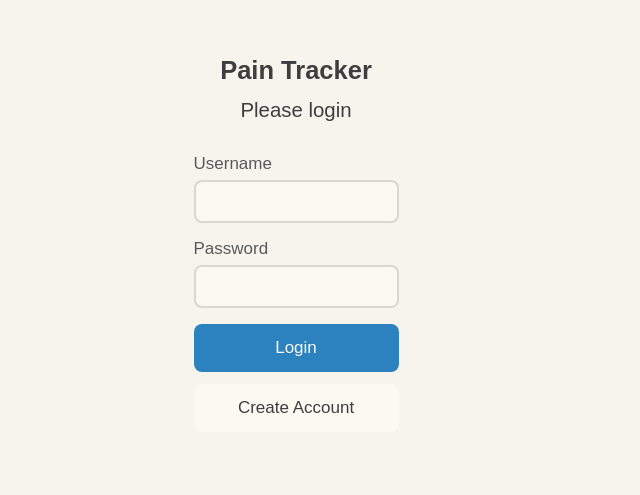
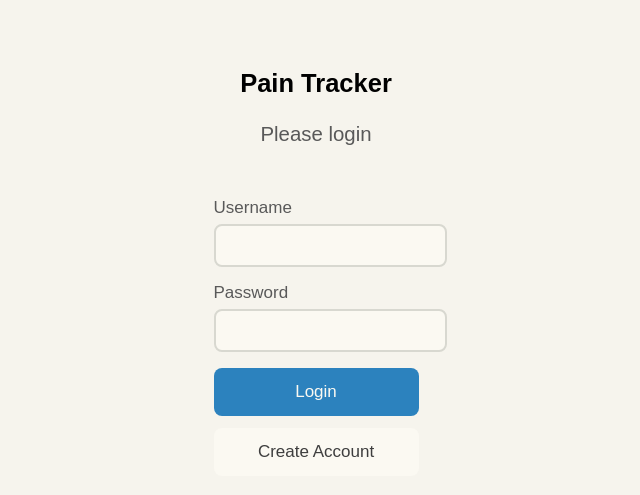
Before and after one commit to Agnesjakobsen/Applied_react_painapp, a React app: page /login in a window 1280 px wide. Shown: the part 177-672 px from the top of the page, without its empty margins (344-984 px from the left). Built offline with nearby package versions, Linux system fonts and the light colour scheme.

Commit message:
css clean up

```diff
--- a/src/styles.css
+++ b/src/styles.css
@@ -1,5 +1,8 @@
 
-/* Base styles */
+/* ========================= */
+/* Base and Global Variables */
+/* ========================= */
+
 html {
   font-size: 17px; /*13pt*/
 }
@@ -9,35 +12,40 @@ body {
 
 :root {
 
-  --primary-color: #2C82BE; /* Original: #007bff */
-  --light-primary-color: #D7E3EC; /* Original: #ddeeff */
+  --primary-color: #2C82BE;
+  --light-primary-color: #D7E3EC;
   --secondary-color: #F2D492;
   --primary-button-color: var(--primary-color);
-  --secondary-button-color: #FBF9F2; /* Original: #f1f1f1 */
-  --primary-button-text-color: #FBF9F2; /* Original: #ffffff */
-  --secondary-button-text-color: #3E3E3E; /* Original: #333333 */
-  --primary-container-color: #FBF9F2; /* Original: #ffffff */
+  --secondary-button-color: #FBF9F2;
+  --primary-button-text-color: #FBF9F2;
+  --secondary-button-text-color: #3E3E3E;
+  --primary-container-color: #FBF9F2;
   --background-color: #F6F4ED;
-  --primary-text-color: #3E3E3E; /* Original: #343a40 */
+  --primary-text-color: #3E3E3E;
   --secondary-text-color: #595959;
-  --border-color: #D8D8D0; /* Original: #dee2e6 */
+  --border-color: #D8D8D0;
   --border-color-active: var(--primary-color);
-  --form-color: #FBF9F2; /* Original: #ffffff */
-  --divider-color: var(--border-color); /* Original: #e9ecef */
+  --form-color: #FBF9F2;
+  --divider-color: var(--border-color);
   --border-thickness: 2px;
   --border-radius: 8px;
-  --metric-color-neutral: var(--secondary-text-color); /* Original: #666 */
+  --metric-color-neutral: var(--secondary-text-color);
   --metric-color-positive: #5E7E1F;
   --metric-color-negative: #B33A3A;
   --box-shadow-color: rgba(0, 0, 0, 0.1);
   --box-shadow: 0 2px 5px var(--box-shadow-color);
 }
 
-* {
+/* ---- Resets ---- */
+{
   box-sizing: border-box;
   margin: 0;
   padding: 0;
 }
+
+/* ============== */
+/* Generel Layout */
+/* ============== */
 
 html, body {
   overflow-x: hidden; /* Prevent horizontal scroll */
@@ -61,8 +69,6 @@ body {
   overflow-x: hidden;
 }
 
-  /* Main content */
-
 .main-content {
   padding-top: 20px;
   padding-bottom: 120px;
@@ -70,7 +76,77 @@ body {
   overflow-x: hidden;
 }
 
-  /* Login page styles */
+/* =========== */
+/* UI Elements */
+/* =========== */
+
+/* Warning Styles */
+.warning {
+  background-color: #fff3cd;
+  color: #856404;
+  padding: 15px;
+  border-radius: var(--border-radius);
+  margin: 20px 0;
+}
+
+/* Range Selector Styles */
+.range-selector {
+  margin: 20px 0;
+}
+
+.range-options {
+  display: flex;
+  margin: 10px 0;
+  width: 100%;
+  justify-content: center;
+  gap: 5px;
+  flex-wrap: wrap;
+}
+
+.range-options button {
+  padding: 8px 16px;
+  border-radius: var(--border-radius);
+  border: var(--border-thickness) solid var(--border-color);
+  background-color: var(--primary-container-color);
+  cursor: pointer;
+  transition: all 0.2s;
+}
+
+.range-options button.selected {
+  background-color: var(--primary-button-color);
+  color: var(--primary-button-text-color);
+  border-color: var(--primary-button-color);
+}
+
+/* ---- Headings ---- */
+.main-content h1,
+.main-content h2,
+.main-content h3 {
+  padding: 2px;
+  text-align: center;
+  color: var(--primary-text-color);
+}
+
+
+@media (max-width: 768px) {
+.main-content h1,
+.main-content h2,
+.main-content h3 {
+  padding: 2px;
+}
+}
+
+/* ---- Dividers ---- */
+hr {
+  border: none;
+  border-top: var(--border-thickness) solid var(--divider-color);
+  margin: 30px 0;
+}
+
+/* ========== */
+/* Login Page */
+/* ========== */
+
 .login-container {
   display: flex;
   flex-direction: column;
@@ -82,6 +158,7 @@ body {
   background-color: var(--background-color);
 }
 
+/* ---- Login Header ---- */
 .login-header {
   margin-bottom: 30px;
   text-align: center;
@@ -101,6 +178,7 @@ body {
   color: var(--secondary-text-color);
 }
 
+/* ---- Login Form ---- */
 .form-group {
   width: 100%;
   max-width: 320px;
@@ -123,6 +201,7 @@ body {
   background-color: var(--form-color);
 }
 
+/* ---- Login Buttons ---- */
 .button-group {
   display: flex;
   flex-direction: column;
@@ -152,14 +231,17 @@ body {
 }
 
 .error-message {
-    color: #d9534f;
+  color: var(--metric-color-negative);
   font-size: 1rem;
   margin: 10px 0;
   text-align: center;
   max-width: 320px;
 }
 
-  /* Home page and Calendar styles and Profile */
+/* ===================== */
+/* Home Page and Calendar */
+/* ===================== */
+
 .home-container {
   display: flex;
   flex-direction: column;
@@ -170,7 +252,7 @@ body {
   max-width: 100%;
   overflow-x: hidden;
 }
-    /* ---- Header and profile ---- */
+
 .header {
   display: flex;
   justify-content: flex-end;
@@ -180,30 +262,6 @@ body {
   box-sizing: border-box;
   position: relative;
 }
-
-    .header-profile-button {
-      position: absolute;
-      top: 10px;
-      right: 20px;
-      background: none;
-      border: none;
-      cursor: pointer;
-      padding: 8px;
-      display: flex;
-      align-items: center;
-      justify-content: center;
-      color: var(--primary-text-color);
-      min-width: 40px;
-      min-height: 40px;
-    }
-
-    .header-profile-button svg {
-      color: var(--primary-text-color);
-      transition: color 0.2s ease;
-      width: 28px;
-      height: 28px;
-    }
-
 
 /* ---- Greeting ---- */
 .greeting {
@@ -265,7 +323,7 @@ body {
   box-shadow: var(--box-shadow);
 }
 
- /* ---- Home box ---- */
+/* ---- Home Box ---- */
 .summary-container {
   margin-top: 20px;
   padding: 20px;
@@ -294,7 +352,111 @@ body {
   line-height: 1.5;
 }
 
-  /* Navbar styling */
+/* ============ */
+/* Profile Page */
+/* ============ */
+
+.header-profile-button {
+  position: absolute;
+  top: 10px;
+  right: 20px;
+  background: none;
+  border: none;
+  cursor: pointer;
+  padding: 8px;
+  display: flex;
+  align-items: center;
+  justify-content: center;
+  color: var(--primary-text-color);
+  min-width: 40px;
+  min-height: 40px;
+}
+
+.header-profile-button svg {
+  color: var(--primary-text-color);
+  transition: color 0.2s ease;
+  width: 28px;
+  height: 28px;
+}
+
+.profile-container {
+  display: flex;
+  flex-direction: column;
+  align-items: center;
+  padding: 20px;
+  background-color: var(--background-color);
+  min-height: 100vh;
+  width: 100%;
+  box-sizing: border-box;
+}
+
+.profile-heading {
+  font-size: 2rem;
+  font-weight: bold;
+  color: var(--primary-text-color);
+  margin-bottom: 30px;
+  text-align: center;
+  width: 100%;
+}
+
+.profile-options {
+  display: flex;
+  flex-direction: column;
+  gap: 20px;
+  width: 90%;
+  max-width: 400px;
+}
+
+/* ---- Profile Button Styles ---- */
+.profile-button {
+  display: flex;
+  justify-content: space-between;
+  align-items: center;
+  padding: 16px;
+  background-color: var(--primary-container-color);
+  border: none;
+  border-radius: var(--border-radius);
+  box-shadow: var(--box-shadow);
+  text-align: left;
+  font-size: 1rem;
+  font-weight: 500;
+  color: var(--primary-text-color);
+  cursor: pointer;
+  transition: all 0.2s ease;
+  width: 100%;
+  min-width: 300px; /* Ensure a minimum width */
+  position: relative; /* Ensure proper stacking */
+  margin: 0; /* Reset any margin */
+}
+
+.profile-button-content {
+  display: flex;
+  align-items: center;
+  flex: 1;
+}
+
+/* ---- Icon Styles ---- */
+.profile-button-icon {
+  width: 20px;
+  height: 20px;
+  margin-right: 12px;
+  stroke-width: 2;
+}
+
+.profile-button-arrow {
+  font-size: 1.2rem;
+  color: var(--primary-text-color);
+}
+
+.profile-button:active {
+  transform: scale(0.98);
+  box-shadow: var(--box-shadow);
+}
+
+/* ============== */
+/* Navigation Bar */
+/* ============== */
+
 .nav-container {
   position: fixed;
   bottom: 0;
@@ -330,140 +492,11 @@ body {
   border-radius: var(--border-radius);
 }
 
-  /* Warning styles */
-  .warning {
-    background-color: #fff3cd;
-    color: #856404;
-    padding: 15px;
-    border-radius: var(--border-radius);
-    margin: 20px 0;
-  }
+/* ================= */
+/* Responsive Design */
+/* ================= */
 
-  /* Range selector styles */
-        .range-selector {
-          margin: 20px 0;
-        }
-
-        .range-options {
-          display: flex;
-          margin: 10px 0;
-          width: 100%;
-          justify-content: center;
-          gap: 5px;
-          flex-wrap: wrap;
-        }
-
-        .range-options button {
-          padding: 8px 16px;
-          border-radius: var(--border-radius);
-          border: var(--border-thickness) solid var(--border-color);
-          background-color: var(--primary-container-color);
-          cursor: pointer;
-          transition: all 0.2s;
-        }
-
-        .range-options button.selected {
-          background-color: var(--primary-button-color);
-          color: var(--primary-button-text-color);
-          border-color: var(--primary-button-color);
-        }
-
-        .main-content h1,
-        .main-content h2,
-        .main-content h3 {
-          padding: 2px;
-          text-align: center;
-          color: var(--primary-text-color);
-        }
-
-
-         @media (max-width: 768px) {
-          .main-content h1,
-          .main-content h2,
-          .main-content h3 {
-            padding: 2px;
-          }
-        }
-
-        hr {
-          border: none;
-          border-top: var(--border-thickness) solid var(--divider-color);
-          margin: 30px 0;
-        }
-
-        .metrics-container {
-          display: flex;
-          flex-wrap: wrap;
-          gap: 12px;
-          justify-content: space-between;
-          padding: 0 12px;
-        }
-
-        .metric-card {
-          flex: 1 1 calc(50% - 12px); /* two per row with 20px gap */
-          box-sizing: border-box;
-          padding: 20px;
-          margin: 0;
-          background-color: var(--primary-container-color);
-          border: var(--border-thickness) solid var(--border-color);
-          border-radius: var(--border-radius);
-          box-shadow: var(--box-shadow-color);
-          text-align: center;
-          color: var(--primary-text-color);
-        }
-
-        .metric-card h3 {
-          font-size: 1.2rem !important;
-          text-align: center !important;
-          margin-bottom: 12px;
-          color: var(--primary-text-color);
-        }
-
-        .metric-value {
-          font-size: 1rem !important;
-          margin: 10px 0;
-          color: var(--primary-text-color);
-        }
-
-        .metric-delta {
-          color: var(--metric-color-neutral);
-        }
-
-        .metric-delta.positive {
-          color: var(--metric-color-positive);
-        }
-
-        .metric-delta.negative {
-          color: var(--metric-color-negative);
-        }
-
-        .no-data {
-          text-align: center;
-          padding: 40px;
-          background-color: var(--primary-container-color); /* XXX What is this color doing? */
-          border-radius: var(--border-radius);
-          color: var(--secondary-text-color);
-        }
-
-        section {
-          margin-bottom: 40px;
-        }
-
-        .treatment-explanation {
-          margin: 20px;
-          padding: 20px;
-          background-color: var(--primary-container-color);
-          border-radius: var(--border-radius);
-          box-shadow: var(--box-shadow);
-          color: var(--primary-text-color);
-        }
-
-        summary {
-          cursor: pointer;
-          font-weight: bold;
-        }
-
-  /* Media queries for responsiveness */
+/* ---- Small Screens ---- */
 @media (max-width: 360px) {
 .calendar-day {
   width: 65px;
@@ -504,85 +537,10 @@ body {
 }
 }
 
-  /* Profile styles */
-  .profile-container {
-    display: flex;
-    flex-direction: column;
-    align-items: center;
-    padding: 20px;
-    background-color: var(--background-color);
-    min-height: 100vh;
-    width: 100%;
-    box-sizing: border-box;
-  }
+/* ================= */
+/* Create Entry Page */
+/* ================= */
 
-  .profile-heading {
-    font-size: 2rem;
-    font-weight: bold;
-    color: var(--primary-text-color);
-    margin-bottom: 30px;
-    text-align: center;
-    width: 100%;
-  }
-
-  /* Fix the profile options container */
-  .profile-options {
-    display: flex;
-    flex-direction: column;
-    gap: 20px;
-    width: 90%;
-    max-width: 400px;
-  }
-
-  /* Fix the profile button styles */
-  .profile-button {
-    display: flex;
-    justify-content: space-between;
-    align-items: center;
-    padding: 16px;
-    background-color: var(--primary-container-color);
-    border: none;
-    border-radius: var(--border-radius);
-    box-shadow: var(--box-shadow);
-    text-align: left;
-    font-size: 1rem;
-    font-weight: 500;
-    color: var(--primary-text-color);
-    cursor: pointer;
-    transition: all 0.2s ease;
-    width: 100%;
-    min-width: 300px; /* Ensure a minimum width */
-    position: relative; /* Ensure proper stacking */
-    margin: 0; /* Reset any margin */
-  }
-
-  /* Button content wrapper for icon and text */
-  .profile-button-content {
-    display: flex;
-    align-items: center;
-    flex: 1;
-  }
-
-  /* Icon styles */
-  .profile-button-icon {
-    width: 20px;
-    height: 20px;
-    margin-right: 12px;
-    stroke-width: 2;
-  }
-
-  /* Arrow indicator */
-  .profile-button-arrow {
-    font-size: 1.2rem;
-    color: var(--primary-text-color);
-  }
-
-  .profile-button:active {
-    transform: scale(0.98);
-    box-shadow: var(--box-shadow);
-  }
-
-  /* Create entry styles */
 /* ---- Layout ---- */
 .entry-container {
   display: flex;
@@ -600,15 +558,6 @@ body {
   margin-bottom: 0.5rem;
   color: var(--primary-text-color);
 }
-
-/*
-  .entry-date {
-    text-align: center;
-    color: gray;
-    margin-bottom: 1rem;
-    font-size: 0.9rem;
-  }
- */
 
 /* ---- Sections ---- */
 .question-section {
@@ -636,7 +585,6 @@ body {
   color: var(--secondary-text-color);
 }
 
-  /* NÅET HERTIL */
 /* ---- Button Groups ---- */
 .button-group-centered {
   display: flex;
@@ -859,11 +807,15 @@ body {
   cursor: pointer;
 }
 
-/*Reports section*/
+/* =============== */
+/* Reports Section */
+/* =============== */
+
 .reports-section {
   padding-bottom: 80px;
 }
 
+/* ---- Warning Elements ---- */
 .reports-section .warning {
   background-color: #fff3cd;
   color: #856404;
@@ -872,6 +824,7 @@ body {
   margin: 20px 0;
 }
 
+/* ---- Range Options ---- */
 .reports-section .range-options {
   display: flex;
   gap: 3px;
@@ -901,6 +854,7 @@ body {
   border-color: var(--secondary-color);
 }
 
+/* ---- Reports Headers ---- */
 .reports-section .main-content h1,
 .reports-section .main-content h2,
 .reports-section .main-content h3 {
@@ -916,6 +870,7 @@ body {
   }
 }
 
+/* ---- Metrics Display ---- */
 .reports-section .metrics-container {
   display: flex;
   flex-wrap: wrap;
@@ -952,6 +907,7 @@ body {
   color: #666;
 }
 
+/* ---- Treatment Explanation ---- */
 .reports-section .treatment-explanation {
   margin-top: 20px;
   padding: 15px;
@@ -964,3 +920,79 @@ body {
   font-weight: bold;
   margin-bottom: 10px;
 }
+
+/* ======================== */
+/* Metrics and Data Display */
+/* ======================== */
+
+.metrics-container {
+  display: flex;
+  flex-wrap: wrap;
+  gap: 12px;
+  justify-content: space-between;
+  padding: 0 12px;
+}
+
+.metric-card {
+  flex: 1 1 calc(50% - 12px); /* two per row with 20px gap */
+  box-sizing: border-box;
+  padding: 20px;
+  margin: 0;
+  background-color: var(--primary-container-color);
+  border: var(--border-thickness) solid var(--border-color);
+  border-radius: var(--border-radius);
+  box-shadow: var(--box-shadow-color);
+  text-align: center;
+  color: var(--primary-text-color);
+}
+
+.metric-card h3 {
+  font-size: 1.2rem !important;
+  text-align: center !important;
+  margin-bottom: 12px;
+  color: var(--primary-text-color);
+}
+
+.metric-value {
+  font-size: 1rem !important;
+  margin: 10px 0;
+  color: var(--primary-text-color);
+}
+
+.metric-delta {
+  color: var(--metric-color-neutral);
+}
+
+.metric-delta.positive {
+  color: var(--metric-color-positive);
+}
+
+.metric-delta.negative {
+  color: var(--metric-color-negative);
+}
+
+.no-data {
+  text-align: center;
+  padding: 40px;
+  background-color: var(--primary-container-color); /* XXX What is this color doing? */
+  border-radius: var(--border-radius);
+  color: var(--secondary-text-color);
+}
+
+section {
+  margin-bottom: 40px;
+}
+
+.treatment-explanation {
+  margin: 20px;
+  padding: 20px;
+  background-color: var(--primary-container-color);
+  border-radius: var(--border-radius);
+  box-shadow: var(--box-shadow);
+  color: var(--primary-text-color);
+}
+
+summary {
+  cursor: pointer;
+  font-weight: bold;
+}
```
Lines whose indentation alone changed are shown as unchanged.
